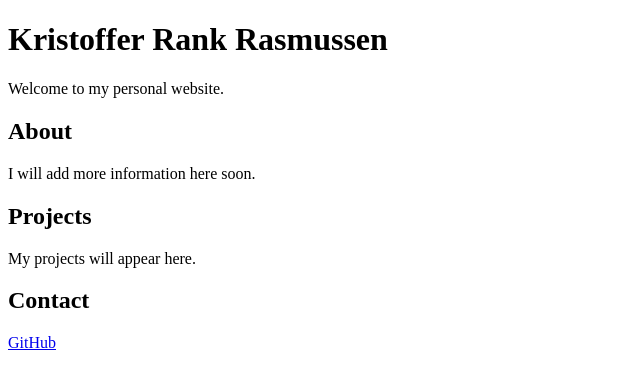
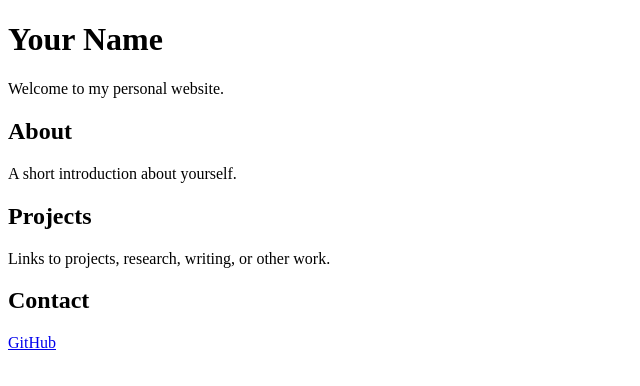
Before and after one commit to KristofferRankRasmussen/kristofferrasmussen.github.io, a plain HTML site: page index.html in a window 1280 px wide. Shown: the whole page, without its empty margins (0-640 px from the left). Drawn offline with Linux system fonts and the light colour scheme.

Commit message:
Update index.html

```diff
--- a/index.html
+++ b/index.html
@@ -3,23 +3,21 @@
 <head>
   <meta charset="UTF-8">
   <meta name="viewport" content="width=device-width, initial-scale=1.0">
-  <title>Kristoffer Rank Rasmussen</title>
+  <title>Your Name</title>
 </head>
-
 <body>
-  <h1>Kristoffer Rank Rasmussen</h1>
-
+  <h1>Your Name</h1>
   <p>Welcome to my personal website.</p>
 
   <h2>About</h2>
-  <p>I will add more information here soon.</p>
+  <p>A short introduction about yourself.</p>
 
   <h2>Projects</h2>
-  <p>My projects will appear here.</p>
+  <p>Links to projects, research, writing, or other work.</p>
 
   <h2>Contact</h2>
   <p>
-    <a href="https://github.com/KristofferRankRasmussen">GitHub</a>
+    <a href="https://github.com/yourusername">GitHub</a>
   </p>
 </body>
 </html>
```
